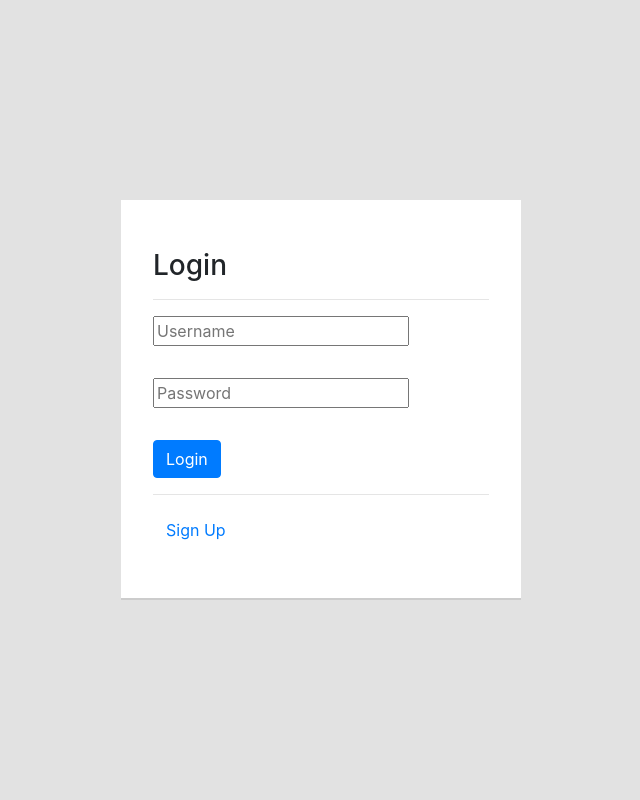
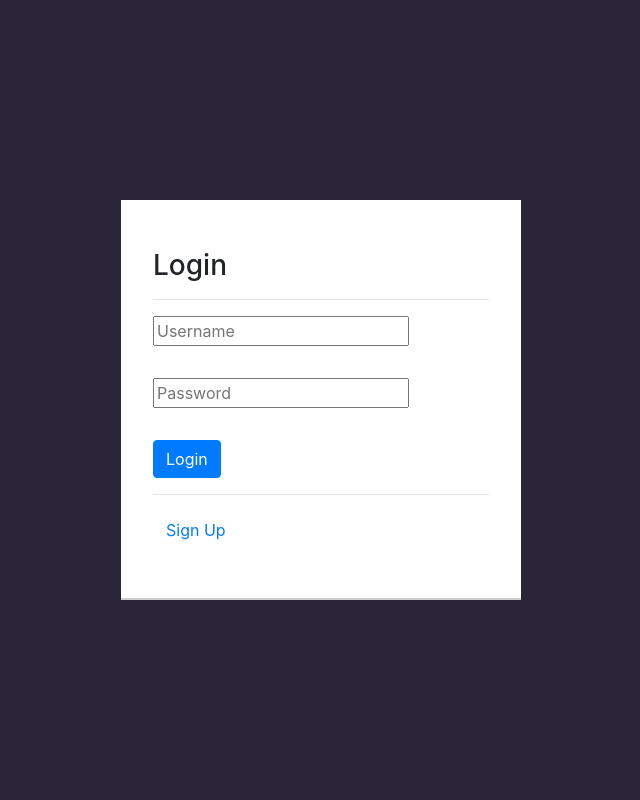
Before and after one commit to JamiesonChase/454_MTG_Engine, a Flask app: page /login in a window 1280 px wide. Shown: the whole page, without its empty margins (319-959 px from the left). Run offline with Flask 2, Linux system fonts and the light colour scheme; parts of the project's set-up code (start-up, migrations or seed data) failed here and were passed over; some libraries are stand-ins or nearby versions.

Commit message:
updating background

```diff
--- a/templates/login.html
+++ b/templates/login.html
@@ -11,7 +11,7 @@
     <title>Login</title>
     <style>
       .back {
-        background: #e2e2e2;
+        background: #2b253a;
         width: 100%;
         position: absolute;
         top: 0;
```
